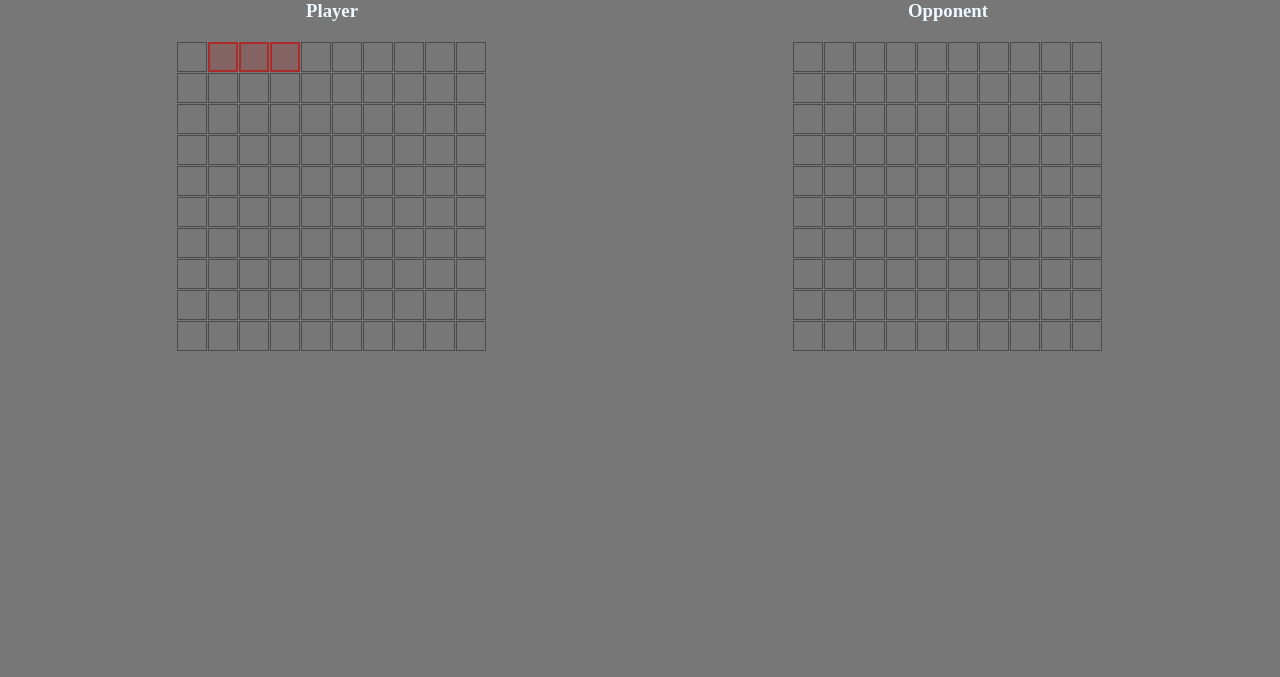
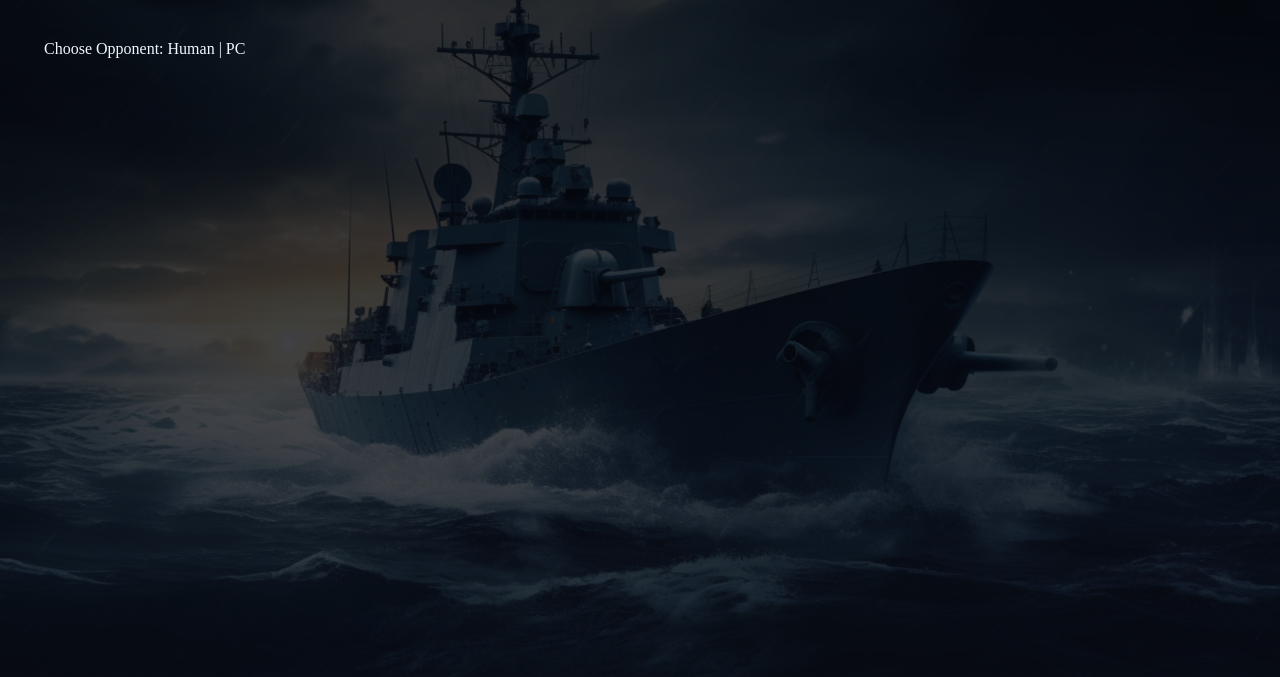
Before and after one commit to Marcosantiniayon/battleship2, a website: page index.html in a window 1280 px wide. Shown: the part 123-800 px from the top of the page. Drawn offline with Linux system fonts and the light colour scheme.

Commit message:
Added Image as background with fade in overlay. Added Menu Div to choose opponent & add ships

```diff
--- a/index.html
+++ b/index.html
@@ -8,19 +8,30 @@
     <link rel="stylesheet" href="style.css">
 </head>
 <body>
+    <div class="background-wrapper"></div>
+
+    <div class="content">
+        <div class="heading">
             <h1>Naval Strike</h1>
+            <button>New Game</button>
+        </div>
+
+        <div class="menu">
+            Choose Opponent: Human | PC
+        </div>
+
         <div class="main">
             <div id="player1boardDiv" class="boardDiv">
                 <h3>Player</h3>
-            <div id="player1board" class="gameboard">
-            </div>
+                <div id="player1board" class="gameboard"></div>
             </div>
             <div id="player2boardDiv" class="boardDiv">
                 <h3>Opponent</h3>
-            <div id="player2board" class="gameboard">
+                <div id="player2board" class="gameboard"></div>
             </div>
         </div>
     </div>
+
     <script src="script.js"></script>
 </body>
 </html>
--- a/script.js
+++ b/script.js
@@ -239,7 +239,7 @@ const dom = (() => {
   }
 
   function addBoardClickListeners(currentPlayer, playerGameboard, oppGameboard, cell, i, j) {
-    function clickHandler(event) {
+    cell.addEventListener("click", function (event){
       const x = event.target.dataset.x;
       const y = event.target.dataset.y;
 
@@ -247,6 +247,9 @@ const dom = (() => {
       oppGameboard.markCellAsClicked(i, j);
       dom.renderGameboard(player1, player2);
 
+      changePlayer(currentPlayer, oppGameboard, i, j);
+    })
+    function changePlayer(currentPlayer, oppGameboard, i, j) {
       // if (currentPlayer === player1 && !oppGameboard.isHitAt(i, j)) {
       //   console.log(`Player 1 miss. Player 2's turn`);
       //   //dom.renderGameboard(player2, player1); // Human Player 2's turn
@@ -256,13 +259,14 @@ const dom = (() => {
         // Player 1 hit. Still player 1's turn
         dom.renderGameboard(player2, player1);
         dom.renderGameboard(player1, player2);
-        console.log(`Player 1 hit. Still player 1's turn`)
+        console.log(`Player 1 hit. Still player 1's turn`);
       } else if (currentPlayer === player1 && !oppGameboard.isHitAt(i, j)) {
         // Player 1 miss. Player 2's turn
         dom.renderGameboard(player1, player2);
         dom.renderGameboard(player2, player1);
         console.log(`Player 1 miss. Player 2's turn`);
-      } if (currentPlayer === player2 && oppGameboard.isHitAt(i, j)) {
+      }
+      if (currentPlayer === player2 && oppGameboard.isHitAt(i, j)) {
         // Player 2 hit. Still player 2's turn
         dom.renderGameboard(player1, player2);
         dom.renderGameboard(player2, player1);
@@ -274,21 +278,17 @@ const dom = (() => {
         console.log(`Player 2 miss. Player 1's turn`);
       }
     }
-    // Store the clickHandler function on the cell (Done in order to be able to call it to remove listener)
-    cell.clickHandler = clickHandler;
-
-    // Call the ClickHandler when the cell is clicked
-    cell.addEventListener("click", clickHandler);
-
   }
-
-
-  // function removeBoardClickListener(cell) {
-  //   cell.removeEventListener("click", cell.clickHandler);
-  // }
 
   return { renderGameboard, addBoardClickListeners };
 })();
+
+
+// Fade overlay
+window.addEventListener("load", () => {
+  document.body.classList.add("loaded");
+});
+
 
 
 // Creat new players
--- a/style.css
+++ b/style.css
@@ -3,27 +3,110 @@
 }
 
 body {
-    min-height: 100vh;
     margin: 0;
     padding: 0;
+    min-height: 100vh;
     display: flex;
     flex-direction: column;
     color: aliceblue;
+    position: relative;
     background-color: rgb(119, 119, 119);
+    z-index: 1;
+}
+
+/* Background wrapper to hold image and overlay */
+.background-wrapper {
+    position: fixed;
+    top: 0;
+    left: 0;
+    width: 100%;
+    height: 100%;
+    background-image: url('navyship.jpg');
+    background-size: cover;
+    background-position: center;
+    background-repeat: no-repeat;
+    z-index: -1;
+    /* Positioned behind content */
+}
+
+/* Dark overlay with transition effect */
+.background-wrapper::before {
+    content: "";
+    position: absolute;
+    top: 0;
+    left: 0;
+    right: 0;
+    bottom: 0;
+    background: rgba(11, 12, 21, 0.7);
+    opacity: 0;
+    transition: opacity 3.5s ease-in-out;
+}
+
+/* When loaded, show the overlay */
+body.loaded .background-wrapper::before {
+    opacity: 1;
+}
+
+/* Content wrapper for elements inside the body */
+.content {
+    position: relative;
+    z-index: 1;
+    padding: 20px;
+    text-align: center;
+}
+
+body::before {
+    content: "";
+    position: absolute;
+    top: 0;
+    left: 0;
+    right: 0;
+    bottom: 0;
+    background: linear-gradient(rgba(0, 0, 0, 0.5), rgba(0, 0, 0, 0));
+    opacity: 0;
+    /* Initially transparent */
+    transition: opacity 2s ease-in-out;
+    /* Fade-in effect */
+    z-index: 1;
+}
+body.loaded::before {
+    opacity: 1;
+    /* Fully visible after loading */
+}
+
+
+.heading{
+    display: flex;
+    justify-content: space-evenly;
+    align-items: center;
+}
+
+button{
+    display: none;
 }
 
 .main {
+    gap: 40px;
+    align-self: center;
     padding: 24px;
     flex: 1;
     display: flex;
     flex-direction: row;
 }
 
+.menu {
+    padding: 24px;
+    flex: 1;
+    display: flex;
+}
+
 h1{
     text-align: center;
+    font-size: 3REM;
 }
 
 .boardDiv{
+    display: none;
     width: 45%;
     margin: 0 auto;
     text-align: center;
```
Also changed, not shown: navyship.jpg (added). Lines whose indentation alone changed are shown as unchanged.
